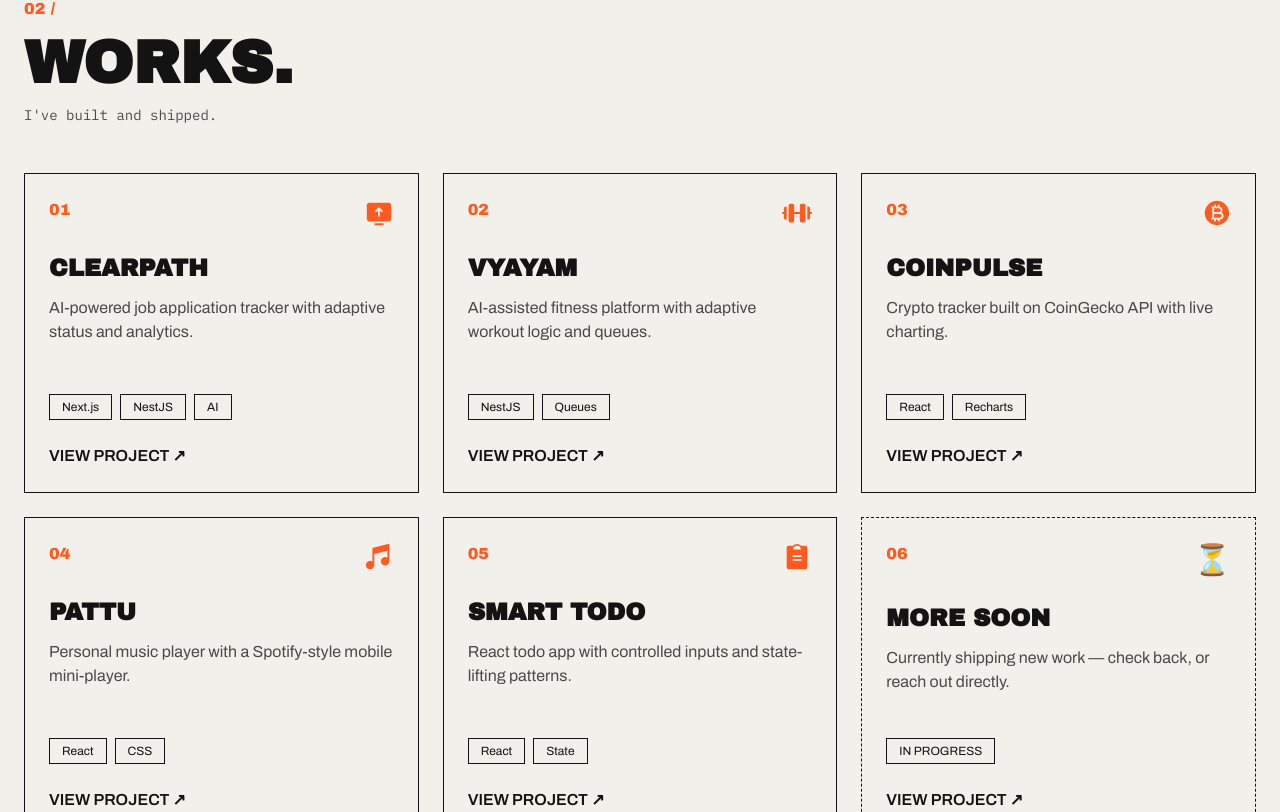
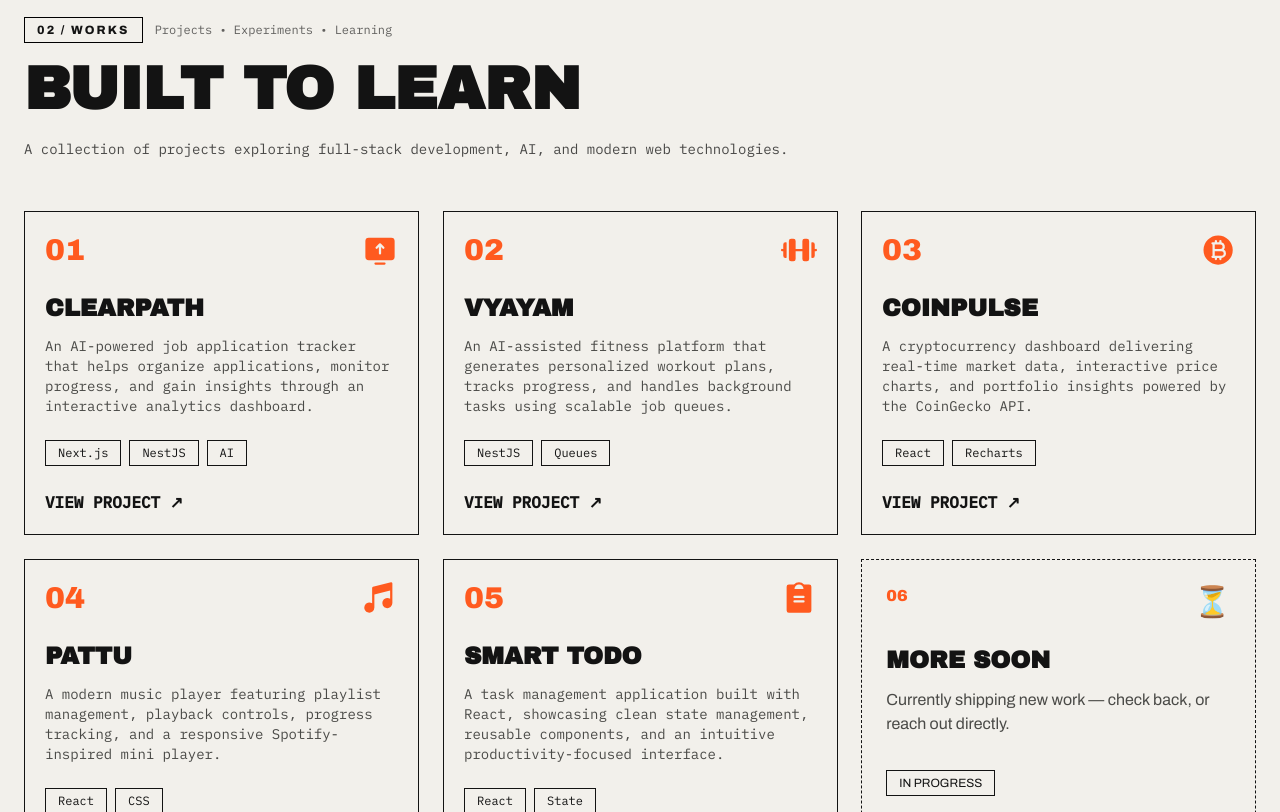
Before and after one commit to sarathkpreman/portfolio, a React app: page / in a window 1280 px wide. Shown: the part 1948-2760 px from the top of the page. Built offline with nearby package versions, Linux system fonts and the light colour scheme; the HTML template or start-up script is replaced by a standard one.

Commit message:
Refactor: works card

```diff
--- a/src/App.jsx
+++ b/src/App.jsx
@@ -25,7 +25,7 @@ function App() {
         </div>
 
         <Works />
-         <div className="container mx-auto px-5 sm:px-6">
+         <div className="container mx-auto px-5 sm:px-6 hidden lg:block">
           <hr className="mt-6 border-t border-foreground" />
           <SectionFooter number={"03"} title={"experience"} description={"Learning & Professional experience"} nextSectionId="works" />
         </div>
--- a/src/data/projects.js
+++ b/src/data/projects.js
@@ -10,7 +10,8 @@ export const projects = [
     id: 1,
     number: "01",
     title: "ClearPath",
-    description: "AI-powered job application tracker with adaptive status and analytics.",
+    description:
+      "An AI-powered job application tracker that helps organize applications, monitor progress, and gain insights through an interactive analytics dashboard.",
     category: "Web Apps",
     tags: ["Next.js", "NestJS", "AI"],
     icon: PiMonitorArrowUpFill,
@@ -22,7 +23,8 @@ export const projects = [
     id: 2,
     number: "02",
     title: "Vyayam",
-    description: "AI-assisted fitness platform with adaptive workout logic and queues.",
+    description:
+      "An AI-assisted fitness platform that generates personalized workout plans, tracks progress, and handles background tasks using scalable job queues.",
     category: "AI/ML",
     tags: ["NestJS", "Queues"],
     icon: PiBarbellFill,
@@ -34,7 +36,8 @@ export const projects = [
     id: 3,
     number: "03",
     title: "CoinPulse",
-    description: "Crypto tracker built on CoinGecko API with live charting.",
+    description:
+      "A cryptocurrency dashboard delivering real-time market data, interactive price charts, and portfolio insights powered by the CoinGecko API.",
     category: "Web Apps",
     tags: ["React", "Recharts"],
     icon: PiCurrencyBtcFill,
@@ -46,7 +49,8 @@ export const projects = [
     id: 4,
     number: "04",
     title: "Pattu",
-    description: "Personal music player with a Spotify-style mobile mini-player.",
+    description:
+      "A modern music player featuring playlist management, playback controls, progress tracking, and a responsive Spotify-inspired mini player.",
     category: "Web Apps",
     tags: ["React", "CSS"],
     icon: PiMusicNotesFill,
@@ -58,7 +62,8 @@ export const projects = [
     id: 5,
     number: "05",
     title: "Smart Todo",
-    description: "React todo app with controlled inputs and state-lifting patterns.",
+    description:
+      "A task management application built with React, showcasing clean state management, reusable components, and an intuitive productivity-focused interface.",
     category: "Web Apps",
     tags: ["React", "State"],
     icon: PiClipboardTextFill,
--- a/src/sections/Works.jsx
+++ b/src/sections/Works.jsx
@@ -15,24 +15,31 @@ export const Works = () => {
   ];
 
   return (
-    <section id="works" className="relative overflow-hidden">
+    <section id="works" className="relative overflow-hidden mt-5">
       <div className="container mx-auto px-4 pt-8 pb-0 sm:px-6 sm:pt-14 sm:pb-4 lg:pt-12 lg:pb-18">
+
         {/* Header */}
-        <header className="mb-12 flex flex-col gap-6 sm:flex-row sm:items-start sm:justify-between">
-          <div className="space-y-2 sm:space-y-3">
-            <p className="font-display text-primary text-sm sm:text-base">
-              02 /
-            </p>
+        <header className="mb-12">
+          <div className="max-w-3xl space-y-4">
+            <div className="flex flex-col gap-2 sm:flex-row sm:items-center sm:gap-3">
+              <span className="w-fit border border-black px-3 py-1 text-xs font-black tracking-[0.18em]">
+                02 / WORKS
+              </span>
 
-            <h2 className="text-4xl font-black leading-none sm:text-5xl lg:text-6xl">
-              WORKS.
-            </h2>
+              <span className="hidden font-mono text-xs text-black/60 sm:inline">
+                Projects • Experiments • Learning
+              </span>
+            </div>
 
-            <p className="font-mono text-xs text-muted-foreground sm:text-sm">
-              I've built and shipped.
-            </p>
-          </div>
-        </header>
+          <h2 className="text-4xl font-black leading-none sm:text-5xl lg:text-6xl">
+            BUILT TO LEARN
+          </h2>
+
+          <p className="font-mono text-sm leading-7 text-black/70">
+            A collection of projects exploring full-stack development, AI, and modern web technologies.
+          </p>
+        </div>
+      </header>
 
         {/* Content */}
         <div className="grid grid-cols-1 gap-6 sm:grid-cols-2 lg:grid-cols-3">
@@ -43,15 +50,18 @@ export const Works = () => {
             return (
               <div
                 key={project.id}
-                className="flex h-80 flex-col border p-6"
+                className="flex min-h-80 flex-col border p-6 font-mono md:p-4 lg:p-5
+                  transition-all duration-300 ease-out will-change-transform
+                  hover:-translate-y-1
+                  hover:shadow-[8px_8px_0_#111] shadow-primary"
               >
                 {/* Number + Icon */}
                 <div className="mb-6 flex items-start justify-between">
-                  <p className="font-display text-primary">
+                  <p className="font-display text-3xl text-primary">
                     {project.number}
                   </p>
 
-                  <Icon className="text-3xl text-primary" />
+                  <Icon className="text-4xl text-primary" />
                 </div>
 
                 {/* Title */}
@@ -60,7 +70,7 @@ export const Works = () => {
                 </h3>
 
                 {/* Description */}
-                <p className="text-muted-foreground">
+                <p className="text-muted-foreground font-mono text-sm">
                   {project.description}
                 </p>
 
@@ -127,9 +137,11 @@ export const Works = () => {
               {/* Link */}
               <a
                 href={project.live}
-                className="mt-6 inline-block font-semibold"
+                className="mt-6 self-start inline-block border bg-indigo-600 text-white border-foreground font-mono text-xs px-4 py-1 lg:text-base font-extrabold
+          uppercase shadow-[4px_4px_0_var(--color-foreground)]! hover:shadow-[2px_2px_0_var(--color-foreground)]!
+          hover:translate-x-0.5 hover:translate-y-0.5 transition-all"
               >
-                VIEW PROJECT ↗
+                VIEW MORE ↗
               </a>
             </div>
           ))}
```
